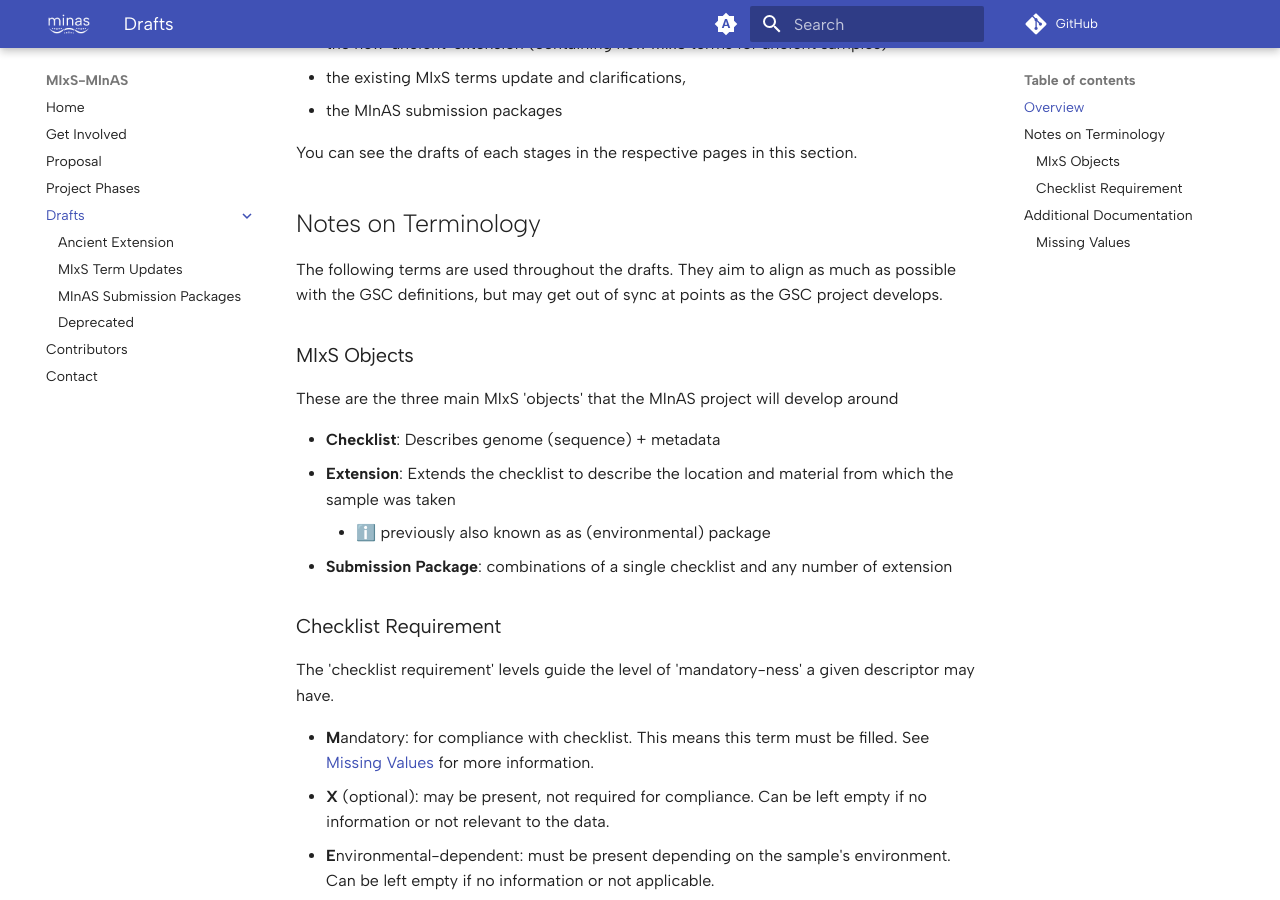
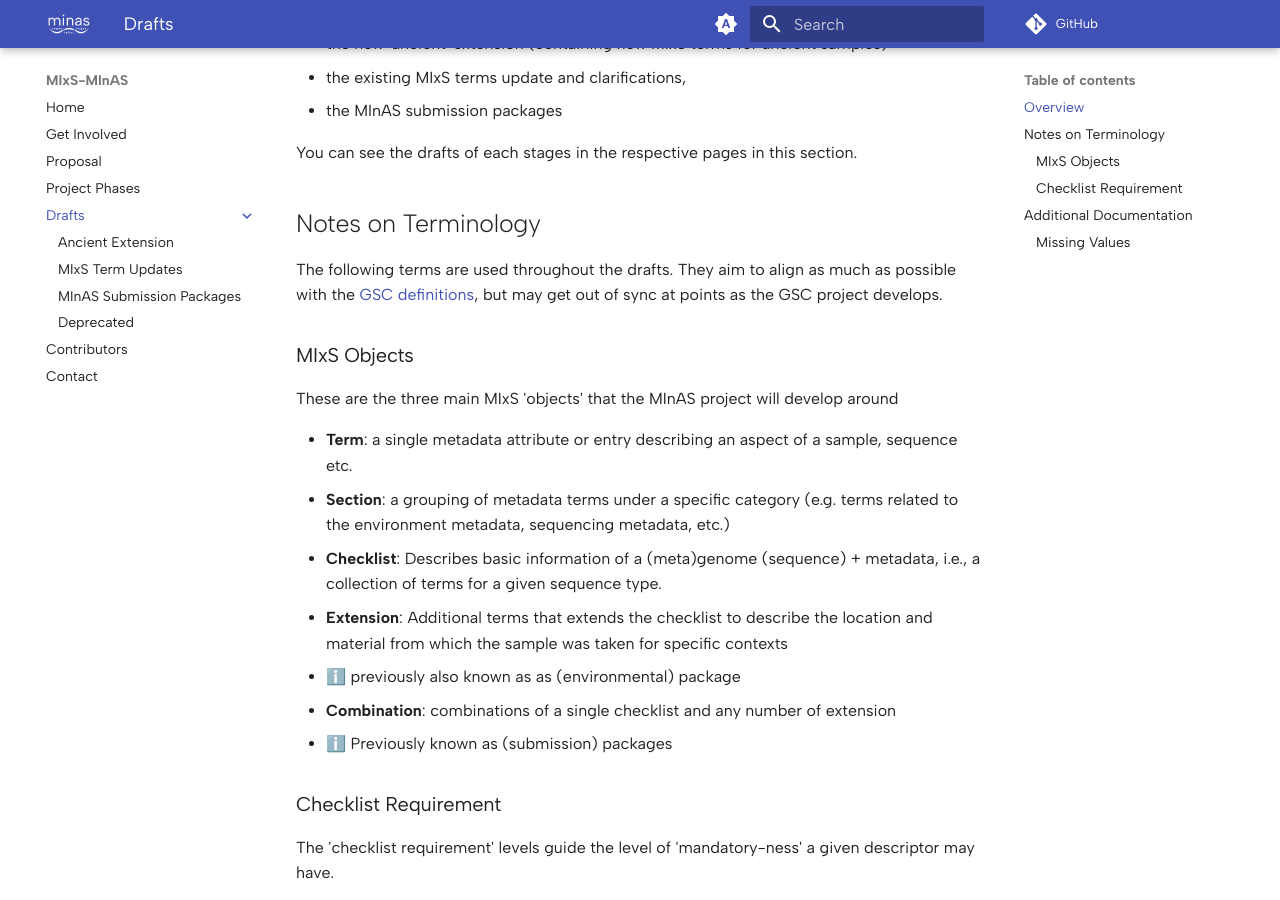
Before and after one commit to MIxS-MInAS/MIxS-MInAS.github.io, an MkDocs documentation site: the page built from docs/drafts/index.md, in a window 1280 px wide and 900 px high, scrolled down 241 px. Built offline with MkDocs 1.6.1 and Material for MkDocs 9.7.7, drawn with Linux system fonts in a browser that asks for light colours; comment, search, counter and statistics services are not loaded.

Commit message:
Update terminolgoy

```diff
--- a/docs/drafts/index.md
+++ b/docs/drafts/index.md
@@ -12,16 +12,19 @@ You can see the drafts of each stages in the respective pages in this section.
 
 ## Notes on Terminology
 
-The following terms are used throughout the drafts. They aim to align as much as possible with the GSC definitions, but may get out of sync at points as the GSC project develops.
+The following terms are used throughout the drafts. They aim to align as much as possible with the [GSC definitions](http://www.gensc.org/pages/standards-intro.html), but may get out of sync at points as the GSC project develops.
 
 ### MIxS Objects
 
 These are the three main MIxS 'objects' that the MInAS project will develop around
 
-- **Checklist**: Describes genome (sequence) + metadata
-- **Extension**: Extends the checklist to describe the location and material from which the sample was taken
-    - ℹ️ previously also known as as (environmental) package
-- **Submission Package**: combinations of a single checklist and any number of extension
+- **Term**: a single metadata attribute or entry describing an aspect of a sample, sequence etc.
+- **Section**: a grouping of metadata terms under a specific category (e.g. terms related to the environment metadata, sequencing metadata, etc.)
+- **Checklist**: Describes basic information of a (meta)genome (sequence) + metadata, i.e., a collection of terms for a given sequence type.
+- **Extension**: Additional terms that extends the checklist to describe the location and material from which the sample was taken for specific contexts
+  - ℹ️ previously also known as as (environmental) package
+- **Combination**: combinations of a single checklist and any number of extension
+  - ℹ️ Previously known as (submission) packages
 
 ### Checklist Requirement
 
```
